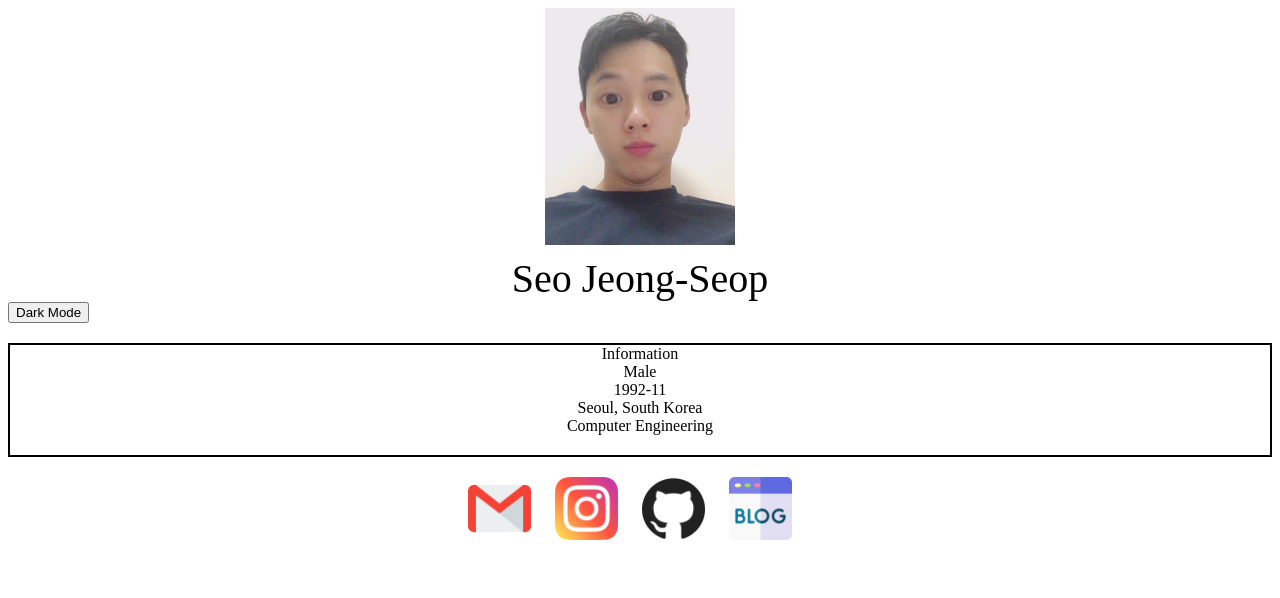
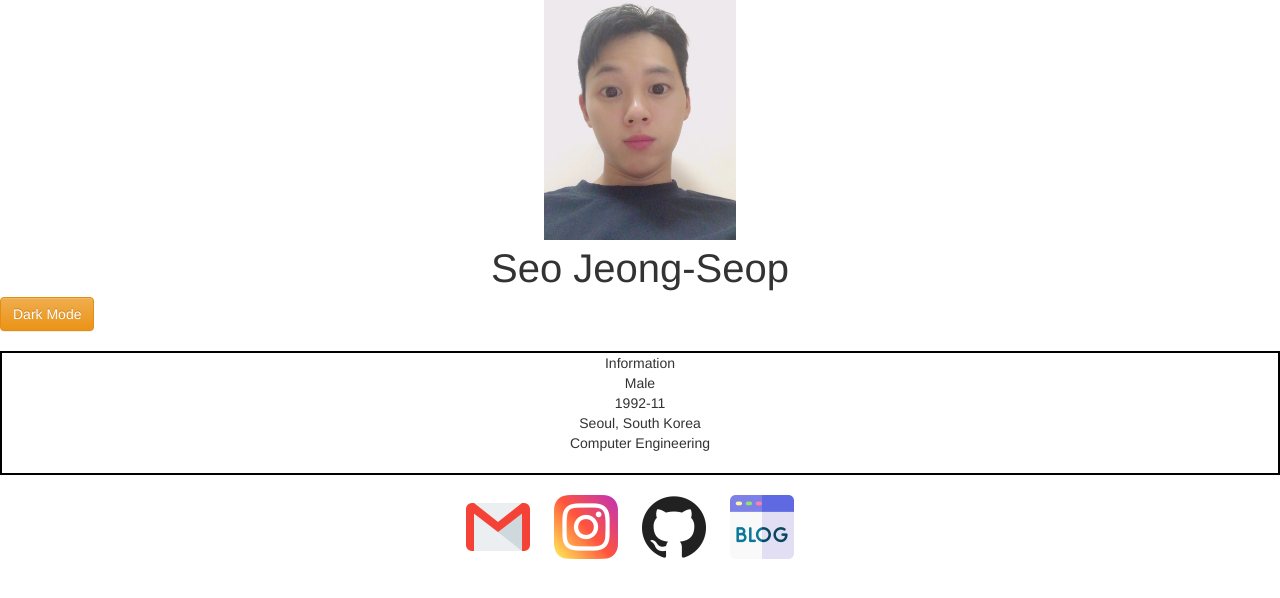
Before and after one commit to seo92js/seo92js.github.io, a plain HTML site: page index.html in a window 1280 px wide. Drawn offline with nearby package versions, Linux system fonts and the light colour scheme.

Commit message:
Jquery, bootstrap exercise

```diff
--- a/index.html
+++ b/index.html
@@ -3,33 +3,32 @@
     <head>
         <meta charset = "utf-8">
         <meta name ="viewport" content ="width=device-width", initial-scale = "1.0">
+
+        <!-- jquery cdn-->
+        <script src="https://ajax.googleapis.com/ajax/libs/jquery/3.5.1/jquery.min.js"></script>
+        <!-- bootstrap CSS cdn-->
+        <link rel="stylesheet" href="https://maxcdn.bootstrapcdn.com/bootstrap/3.3.2/css/bootstrap.min.css">
+        <!-- bootstrap thema cdn-->
+        <link rel="stylesheet" href="https://maxcdn.bootstrapcdn.com/bootstrap/3.3.2/css/bootstrap-theme.min.css">
+        <!-- bootstrap js cdn-->
+        <script src="https://maxcdn.bootstrapcdn.com/bootstrap/3.3.2/js/bootstrap.min.js"></script>
+        <!--style.css-->
+        <link rel ="stylesheet" href = "./static/css/style.css">
+        <!--button.js-->
+        <script src = "./static/js/button.js"></script>
+
         <title>Seo Jeong-Seop</title>
-        <link rel ="stylesheet" href = "style.css">
     </head>
     <body>
         <div class = "Layout">
 
             <div class = "Profile-Name">
-                <img src="Profile.jpeg" width = "15%">
+                <img src="./static/img/Profile.jpeg" width = "15%">
                 <br>
                 Seo Jeong-Seop
             </div>
 
-            <div>
-                <input type="button" value = "Dark Mode" onclick = "
-                    var target = document.querySelector('body');
-
-                    if(this.value === 'Dark Mode'){
-                        target.style.backgroundColor = 'black';
-                        target.style.color = 'white';
-                        this.value = 'Light Mode';
-                    }else{
-                        target.style.backgroundColor = 'white';
-                        target.style.color = 'black';
-                        this.value = 'Dark Mode';
-                    }
-                ">
-            </div>
+            <input type= "button" class = "btn btn-warning" value = "Dark Mode" onclick = "darkLightHandler(this)">
 
             <div class = "Info">
                 <div>Information</div>
@@ -40,10 +39,10 @@
             </div>
 
             <div class = "Link">
-                <a href = "mailto:seo92js@gmail.com" id = "Each-Link"><img src = gmail.png width = "5%"></a>
-                <a href = "https://www.instagram.com/seojeongseop/" id = "Each-Link" target = "_blank"><img src = "instagram.png" width = "5%"><a>
-                <a href = "https://github.com/seo92js" id = "Each-Link" target = "_blank"><img src = github.png width= "5%"></a>
-                <a href = "https://seo92js.tistory.com/" id = "Each-Link" target = "_black"><img src = blog.png width = "5%"></a>
+                <a href = "mailto:seo92js@gmail.com" id = "Each-Link"><img src = ./static/img/gmail.png width = "5%"></a>
+                <a href = "https://www.instagram.com/seojeongseop/" id = "Each-Link" target = "_blank"><img src = "./static/img/instagram.png" width = "5%"><a>
+                <a href = "https://github.com/seo92js" id = "Each-Link" target = "_blank"><img src = ./static/img/github.png width= "5%"></a>
+                <a href = "https://seo92js.tistory.com/" id = "Each-Link" target = "_black"><img src = ./static/img/blog.png width = "5%"></a>
             </div>
 
         </div>
--- /dev/null
+++ b/static/js/button.js
@@ -0,0 +1,23 @@
+function darkLightHandler(self){
+    // var target = document.querySelector('body');
+
+    // if(self.value === 'Dark Mode'){
+    //     target.style.backgroundColor = 'black';
+    //     target.style.color = 'white';
+    //     self.value = 'Light Mode';
+    // }else{
+    //     target.style.backgroundColor = 'white';
+    //     target.style.color = 'black';
+    //     self.value = 'Dark Mode';
+    // }
+
+    if($(self).val() === 'Dark Mode'){
+        $('body').css('color', 'white');
+        $('body').css('backgroundColor', 'black');
+        $(self).val('Light Mode');
+    }else{
+        $('body').css('color', 'black');
+        $('body').css('backgroundColor', 'white');
+        $(self).val('Dark Mode');
+    }
+}
```
Also changed, not shown: static/css/style.css (renamed from style.css), static/img/Profile.jpeg (renamed from Profile.jpeg), static/img/blog.png (renamed from blog.png), static/img/github.png (renamed from github.png), static/img/gmail.png (renamed from gmail.png), static/img/instagram.png (renamed from instagram.png).
